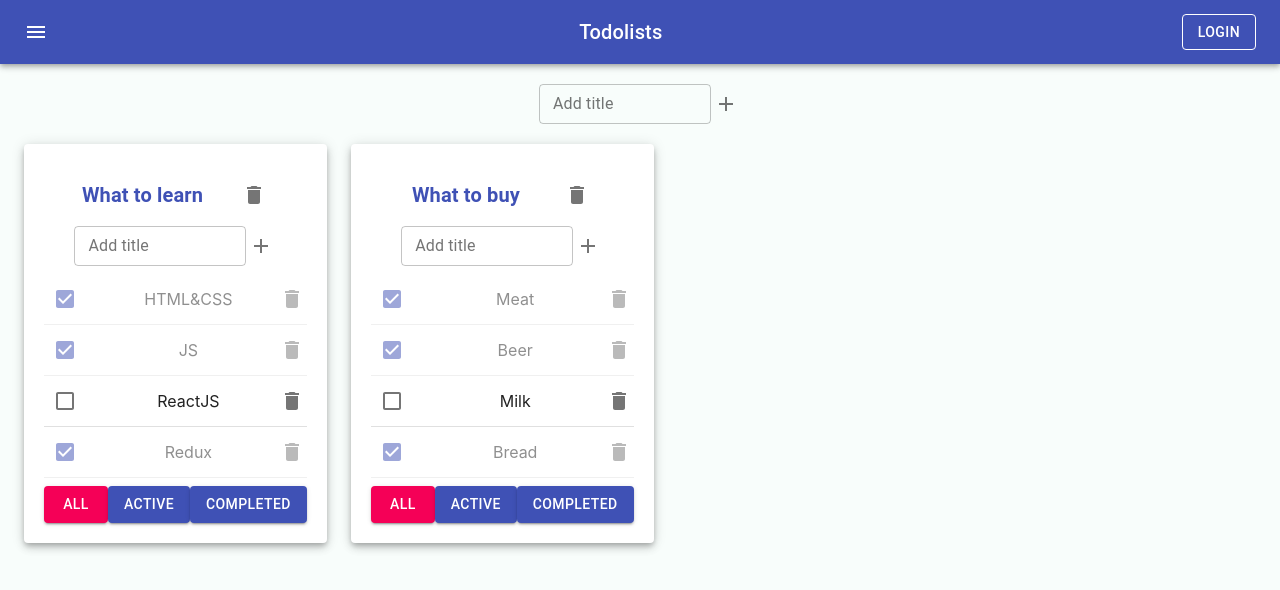
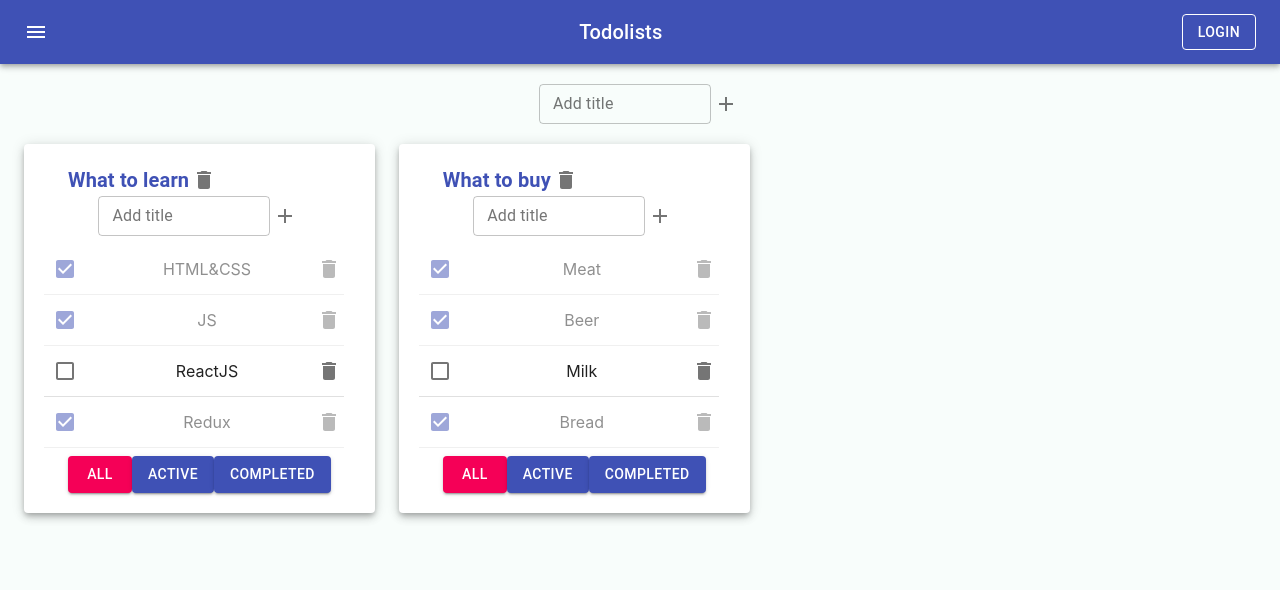
Before and after one commit to AliaksandrLiubanets/todolist, a React (Create React App) app: page / in a window 1280 px wide. Shown: the top 590 px of the page. Built offline with nearby package versions, Linux system fonts and the light colour scheme.

Commit message:
Add Container with display: flex and nested filter Buttons to  Todolist.tsx

```diff
--- a/src/App.tsx
+++ b/src/App.tsx
@@ -93,7 +93,6 @@ function App() {
     }
 
     const todolListComponents = todoLists.map(tl => {
-        debugger
         let taskForRender = tasks[tl.id]
         if (tl.filter === 'active') {
             taskForRender = tasks[tl.id].filter(t => !t.isDone)
@@ -115,6 +114,7 @@ function App() {
                           removeTodoList={removeTodoList}
                           onChange={onChangeTitle}
                           changeTodolistTitle={changeTodolistTitle}
+
                 />
             </Paper>
         </Grid>
--- a/src/Todolist.tsx
+++ b/src/Todolist.tsx
@@ -39,7 +39,7 @@ export function Todolist(props: propsType) {
                          divider
                          disableGutters
                          dense
-                         style={{display: 'flex', justifyContent: 'space-between'}}
+                         style={{display: 'flex', justifyContent: 'space-between', width: "300px"}}
                          className={el.isDone ? s.is_done : ''}>
             <ListItemIcon style={{display: 'block'}}>
                 <Checkbox onChange={onCheckboxCheckTask}
@@ -63,10 +63,10 @@ export function Todolist(props: propsType) {
     const addTaskToTodolist = (title: string) => props.addTask(title, props.id)
     const changeTodolistTitle = (title: string) => props.changeTodolistTitle(title, props.id)
     const removeTodolist = () => props.removeTodoList(props.id)
-
+//style={{display: 'flex', justifyContent: "space-around", justifyItems: "center", padding: "15px 20px"}}
     return (
         <div className={s.border}>
-            <Container  style={{display: 'flex', justifyContent: "space-around", justifyItems: "center", padding: "15px 20px"}}>
+            <Container style={{display: 'flex'}}>
                 <Typography variant={'h6'} style={{fontWeight: 'bold'}} color={'primary'}>
                     <EditableSpan title={props.title}
                                   onChange={changeTodolistTitle}/>
@@ -81,7 +81,7 @@ export function Todolist(props: propsType) {
             <List>
                 {elementsTask}
             </List>
-            <div className={s.filter}>
+            <Container style={{display: "flex"}}>
                 <Button variant={"contained"} color={props.filter === 'all' ? 'secondary': 'primary'} onClick={setAll}>All
                 </Button>
                 <Button variant={"contained"} color={props.filter === 'active' ? 'secondary': 'primary'}
@@ -90,7 +90,7 @@ export function Todolist(props: propsType) {
                 <Button variant={"contained"} color={props.filter === 'completed' ? 'secondary': 'primary'}
                         onClick={setCompleted}>Completed
                 </Button>
-            </div>
+            </Container>
         </div>
     )
 }
```
